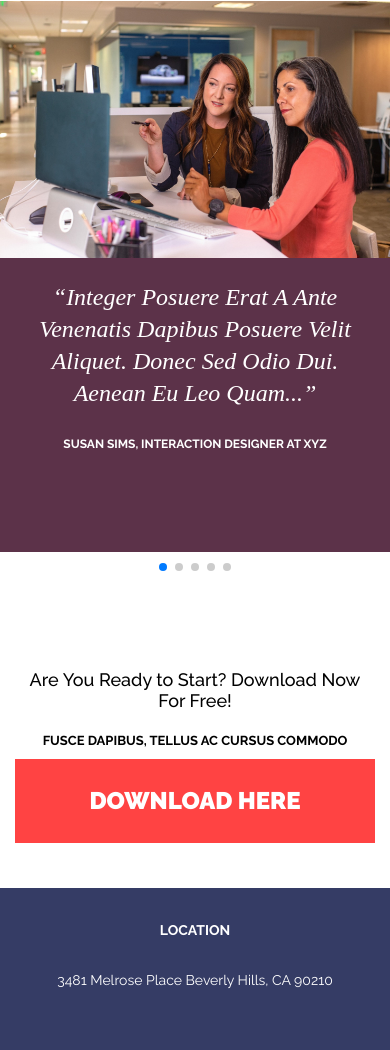
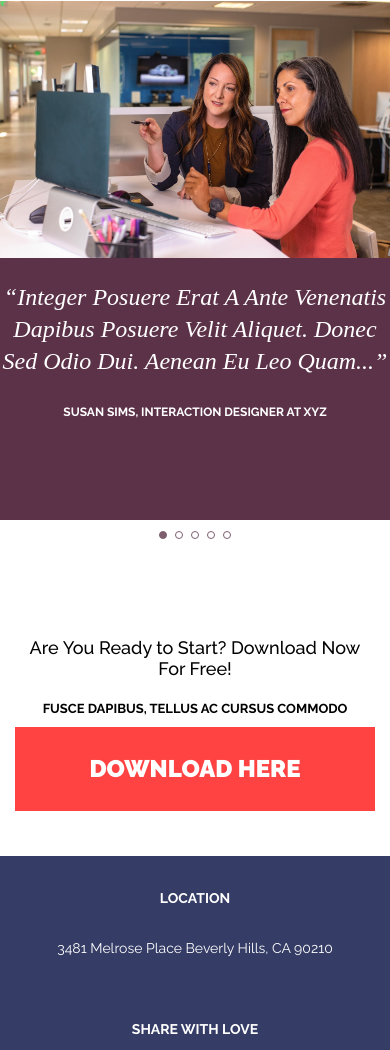
Before and after one commit to PavelSvezhiy/ActiveBox, a website built with Parcel: page src/index.html in a window 390 px wide. Shown: the part 5342-6392 px from the top of the page. Built offline with nearby package versions, Linux system fonts and the light colour scheme; files whose address does not match are found by name.

Commit message:
add animation and fix slider block

```diff
--- a/src/css/style.scss
+++ b/src/css/style.scss
@@ -18,16 +18,15 @@
     max-width: 370px;
     width: 100%;
     margin: 0 auto;
+    transition: all 0.3s linear;
 
     &:hover {
         background: #E71414;
-        transition: all 0.3s linear;
     }
 
     &:active {
         background: #FF4343;
         box-shadow: 4px 4px 30px 0px #FF4343;
-        transition: all 0.3s linear;
     }
 }
 
@@ -114,26 +113,31 @@
         text-align: center;
         position: relative;
         color: #eee;
+        transition: all 0.3s linear;
 
 
         @media (max-width: 1024px) {
             min-width: 112px;
         }
 
-        &:hover::after {
+        &::after {
             content: '';
             display: block;
             position: absolute;
-            width: 100%;
+            width: 0%;
             height: 3px;
             background-color: #BABBC5 ;
             top: 59px;
             left: 0;
+            transition: all 0.3s linear;
+        }
+
+        &:hover::after {
+            width: 100%;
         }
 
         &:active {
             color: #E71414;
-            transition: all 0.3s linear;
 
             &::after {
                 content: '';
@@ -376,15 +380,14 @@
         flex-direction: column;
         justify-content: center;
         align-items: center;
+        transition: all 0.3s linear;
 
         &:hover {
             opacity: 1;
-            transition: all 0.3s linear;
         }
 
         &:active {
             background: rgba(185, 12, 12, 0.80);
-            transition: all 0.3s linear;
         }
 
         &_title {
@@ -541,6 +544,7 @@
         align-items: center;
         justify-content: center;
         border: 1px solid #C6CBCD;
+        transition: all 0.3s linear;
 
         @media (max-width: 1024px) {
             width: 33px;
@@ -552,6 +556,14 @@
         border: 1px solid #FF4343;
         path {
             fill: #FF4343;
+        }
+
+    }
+
+    &__media_link:active {
+        border: 1px solid #8f9ee9;
+        path {
+            fill: #8f9ee9;
         }
     }
 
@@ -567,7 +579,6 @@
 
     &__img_wrap {
         display: flex;
-        // aspect-ratio: 1/ 0.66;
         position: relative;
 
         @media (max-width: 767px) {
@@ -586,22 +597,20 @@
 
     &__info {
         background: #5C3249;
-        padding: 133px 0 122px;
-        display: grid;
-        justify-content: center;
+        padding: 116px 170px 116px 129px;
+        // display: grid;
+        // justify-content: center;
 
-        // @media (max-width: 1440px) {
-        //     padding-top: 100px;
-        //     padding-left: 100px;
-        // }
+        @media (max-width: 1440px) {
+            padding: 55px 90px 100px 100px;
+        }
 
-        // @media (max-width: 1200px) {
-        //     padding-top: 80px;
-        //     padding-left: 80px;
-        // }
+        @media (max-width: 1228px) {
+            padding: 80px 90px 100px 80px;
+        }
 
         @media (max-width: 1024px) {
-            padding: 61px 0 113px;
+            padding: 47px 104px 110px 88px;
         }
 
         @media (max-width: 767px) {
@@ -610,7 +619,6 @@
         }
 
         &_text {
-            max-width: 471px;
             color: #FFF;
             font-family: Cardo sans-serif;
             font-size: 36px;
@@ -620,8 +628,11 @@
             text-transform: capitalize;
             margin-bottom: 24px;
 
+            @media (max-width: 1228px) {
+                font-size: 30px;
+            }
+
             @media (max-width: 1024px) {
-                max-width: 330px;
                 font-size: 24px;
                 line-height: 32px;
                 margin-bottom: 16px;
@@ -642,6 +653,10 @@
             font-weight: 700;
             line-height: 15px;
             text-transform: uppercase;
+
+            @media (max-width: 1228px) {
+                font-size: 12px;
+            }
 
             @media (max-width: 1024px) {
                 font-size: 12px;
@@ -667,6 +682,16 @@
     @media (max-width: 767px) {
         margin-bottom: 86px;
     }
+}
+
+.swiper-pagination-bullet {
+    border: 1px solid #7E5D6F;
+    background: transparent;
+    opacity: 1;
+}
+
+.swiper-pagination-bullet-active {
+    background: #7E5D6F;
 }
 
 .action {
@@ -837,6 +862,7 @@
         align-items: center;
         justify-content: center;
         border: 1px solid #C6CBCD;
+        transition: all 0.3s linear;
 
         @media (max-width: 1024px) {
             width: 33px;
@@ -863,6 +889,13 @@
         border: 1px solid #FF4343;
         path {
             fill: #FF4343;
+        }
+    }
+
+    &__media_link:active {
+        border: 1px solid #8f9ee9;
+        path {
+            fill: #8f9ee9;
         }
     }
 
```
